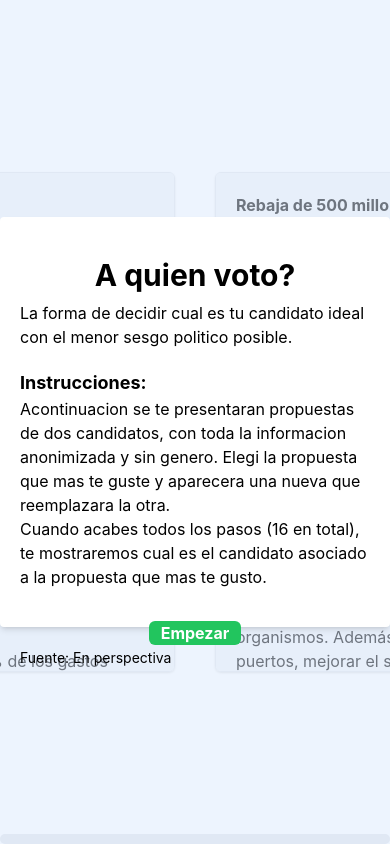
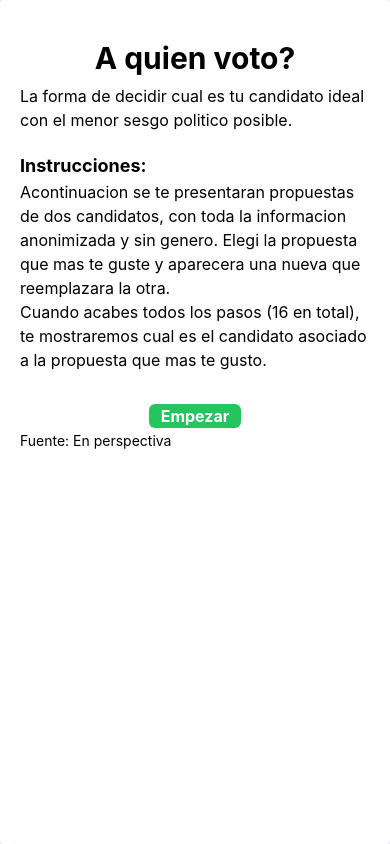
Before and after one commit to GiselleMilano/aquienvoto, a React (Create React App) app: page / in a window 390 px wide. Built offline with nearby package versions, Linux system fonts and the light colour scheme.

Commit message:
feature: Responsive design

```diff
--- a/src/App.tsx
+++ b/src/App.tsx
@@ -63,7 +63,7 @@ function App() {
   return (
     <div>
       <AnimatePresence initial={false}>
-        <header className="bg-white w-full h-screen flex items-center justify-center gap-10 overflow-clip">
+        <header className="bg-white w-full h-screen divide-y-4 md:divide-y-0 md:flex items-center justify-center md:gap-10 overflow-clip flex-wrap">
           <ProposalCard
             key={candidates[currentLeft].name}
             proposal={candidates[currentLeft].proposal}
@@ -90,7 +90,7 @@ function App() {
           className="absolute inset-0 bg-blue-100/50 flex justify-center items-center"
           onClick={closeStartModal}
         >
-          <div className="relative w-[500px] h-[410px] rounded bg-white shadow-md text-left p-5">
+          <div className="relative md:w-[500px] md:h-[410px] w-full h-full rounded bg-white shadow-md text-left p-5">
             <h1 className="font-bold text-3xl mt-5 mb-2 text-center">
               A quien voto?
             </h1>
@@ -122,7 +122,7 @@ function App() {
       )}
       {winner && (
         <div className="absolute inset-0 bg-gray-200 flex justify-center items-center">
-          <div className="w-[500px] h-[500px] rounded bg-white shadow-md text-center">
+          <div className="md:w-[500px] md:h-[500px] h-full w-full rounded bg-white shadow-md text-center">
             <div className="mt-12">Tu candidato elegido es</div>
             <a
               href={winner.urlCandidate}
--- a/src/components/proposalCard.tsx
+++ b/src/components/proposalCard.tsx
@@ -50,7 +50,7 @@ export const ProposalCard: FC<props> = ({
       <AnimatePresence>
         {showCrown && (
           <motion.div
-            className="absolute -top-16 right-9"
+            className="absolute md:-top-16 md:right-9 top-0 right-0"
             initial={{ opacity: 0, scale: 0.5 }}
             animate={{ opacity: 1, scale: 1, rotate: 12 }}
             exit={{ opacity: 0, scale: 0.5 }}
@@ -59,7 +59,7 @@ export const ProposalCard: FC<props> = ({
           </motion.div>
         )}
       </AnimatePresence>
-      <div className="border w-[500px] h-[500px] overflow-auto rounded-md p-5 bg-gray-100 shadow pb-12">
+      <div className="md:border md:w-[500px] md:h-[500px] w-full h-[calc(50dvh-8px)] overflow-auto md:rounded-md p-5 bg-gray-100 shadow pb-12">
         {proposal.map(({ title, description }) => (
           <div key={title} className="mb-3">
             <h1 className="font-bold">{title}</h1>
--- a/src/index.css
+++ b/src/index.css
@@ -3,6 +3,7 @@
 @tailwind utilities;
 
 body {
+  overflow: clip;
   margin: 0;
   font-family: -apple-system, BlinkMacSystemFont, 'Segoe UI', 'Roboto', 'Oxygen',
     'Ubuntu', 'Cantarell', 'Fira Sans', 'Droid Sans', 'Helvetica Neue',
```
